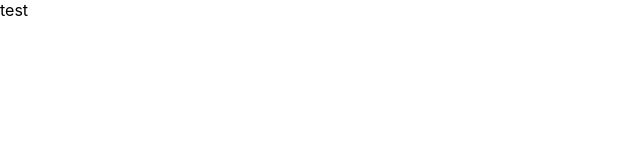
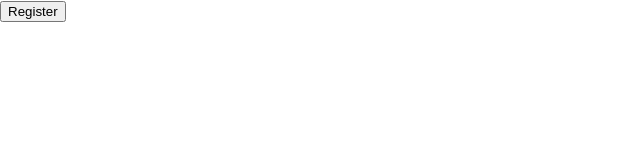
Before and after one commit to SethDimmer123/firebase-practice, a React (Create React App) app: page / in a window 1280 px wide. Shown: the top 160 px of the page, without its empty margins (0-640 px from the left). Built offline with nearby package versions, Linux system fonts and the light colour scheme.

Commit message:
initial commit

```diff
--- a/src/App.js
+++ b/src/App.js
@@ -1,10 +1,13 @@
 import './App.css';
-import { auth } from './firebase/init'
+import { auth } from './firebase/init';
 
 function App() {
+  function register() {
+    console.log('register')
+  }
   return (
     <div className="App">
-      test
+      <button onClick={register}>Register</button>
     </div>
   );
 }
```
